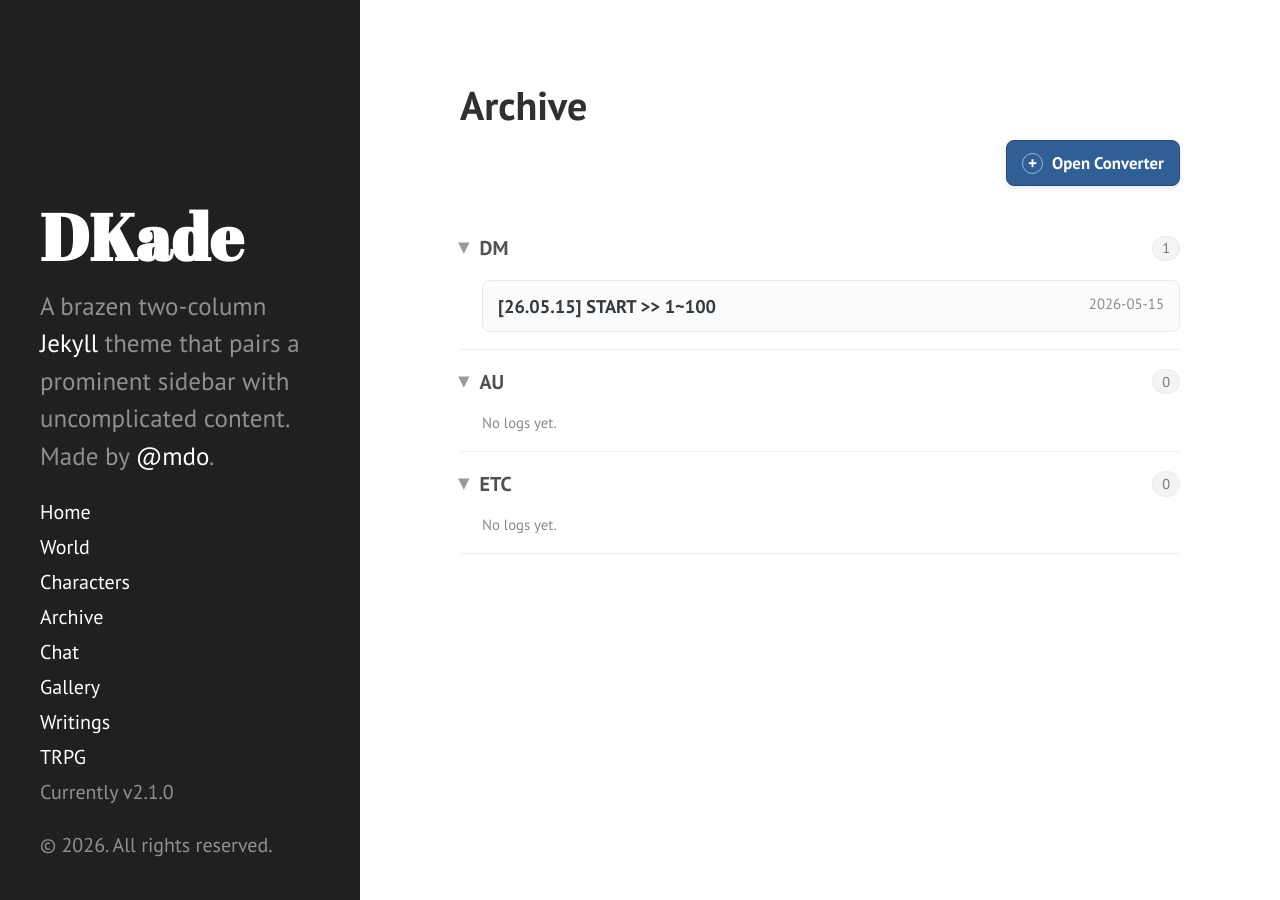
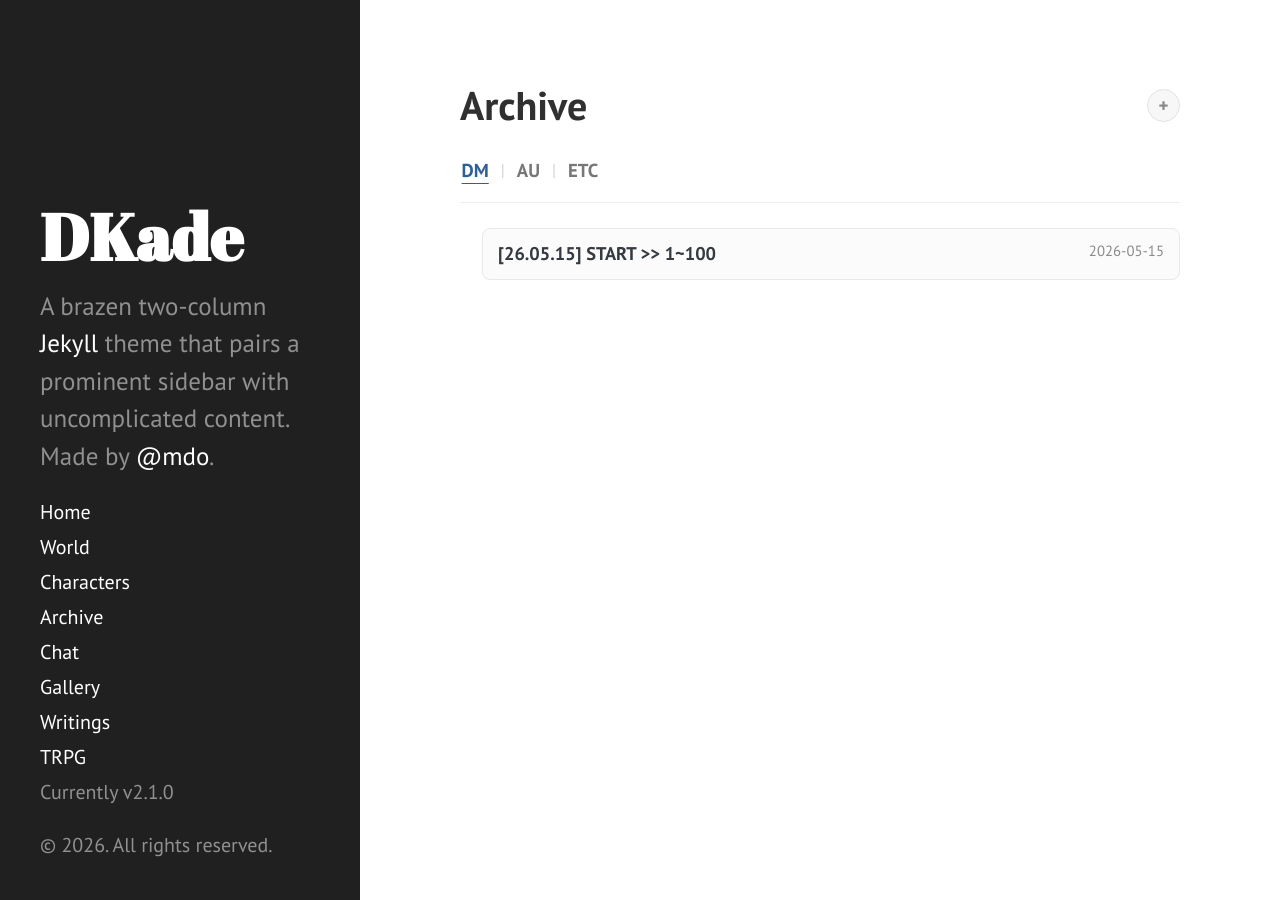
Before and after one commit to mistynocturn-design/dekade-archive, a Jekyll site: the page built from archive/index.html, in a window 1280 px wide. Built offline with Jekyll 4.4.1, drawn with Linux system fonts in a browser that asks for light colours.

Commit message:
Restyle archive category navigation

```diff
--- a/archive/index.html
+++ b/archive/index.html
@@ -3,23 +3,21 @@ layout: page
 title: Archive
 ---
 
-<div class="archive-toolbar">
-  <a class="archive-tool-button" href="{{ site.baseurl }}/tools/chatlog-converter.html" target="_blank" rel="noopener">
-    <span class="archive-tool-icon" aria-hidden="true">+</span>
-    <span>Open Converter</span>
-  </a>
+<div class="archive-page-tools">
+  <a class="archive-tool-button" href="{{ site.baseurl }}/tools/chatlog-converter.html" target="_blank" rel="noopener" aria-label="Open converter" title="Open converter">+</a>
 </div>
+
+<nav class="archive-tabs" aria-label="Archive categories">
+  {% for category in site.data.archive_categories %}
+    <button class="archive-tab{% if forloop.first %} active{% endif %}" type="button" data-archive-tab="{{ category | slugify }}">{{ category }}</button>
+    {% unless forloop.last %}<span class="archive-tab-divider" aria-hidden="true">|</span>{% endunless %}
+  {% endfor %}
+</nav>
 
 <div class="archive-tree">
   {% for category in site.data.archive_categories %}
     {% assign chats = site.chats | where: "category", category | sort: "date" | reverse %}
-    <details class="archive-category" open>
-      <summary>
-        <span class="archive-marker" aria-hidden="true">&#9654;</span>
-        <span>{{ category }}</span>
-        <span class="archive-count">{{ chats.size }}</span>
-      </summary>
-
+    <section class="archive-category-panel{% if forloop.first %} active{% endif %}" data-archive-panel="{{ category | slugify }}">
       {% if chats.size > 0 %}
         <ul class="archive-chat-list">
           {% for chat in chats %}
--- a/public/css/hyde.css
+++ b/public/css/hyde.css
@@ -249,92 +249,86 @@ a.sidebar-nav-item:focus {
   color: #8f5536;
 }
 /* Archive chat log styles */
-.archive-toolbar {
+.archive-page-tools {
   display: flex;
   justify-content: flex-end;
-  margin: .25rem 0 1.1rem;
+  margin: -2.55rem 0 1.55rem;
 }
 
 .content .archive-tool-button {
   align-items: center;
-  background: #2f5f95;
-  border: 1px solid #284f7b;
-  border-radius: 8px;
-  box-shadow: 0 2px 5px rgba(31, 47, 70, .12);
-  color: #fff;
+  background: #f7f7f7;
+  border: 1px solid #e2e2e2;
+  border-radius: 999px;
+  color: #888;
   display: inline-flex;
-  font-size: .84rem;
+  font-size: .95rem;
   font-weight: 700;
-  gap: .45rem;
+  height: 1.65rem;
+  justify-content: center;
   line-height: 1;
-  padding: .58rem .75rem;
   text-decoration: none;
-  transition: background-color .15s ease, box-shadow .15s ease, transform .15s ease;
+  transition: background-color .15s ease, border-color .15s ease, color .15s ease, transform .15s ease;
+  width: 1.65rem;
 }
 
 .content .archive-tool-button:hover,
 .content .archive-tool-button:focus {
-  background: #244d7d;
-  color: #fff;
+  background: #eef4fb;
+  border-color: #d8e2ef;
+  color: #2f5f95;
   text-decoration: none;
   transform: translateY(-1px);
-  box-shadow: 0 4px 9px rgba(31, 47, 70, .16);
 }
 
-.archive-tool-icon {
+.archive-tabs {
   align-items: center;
-  border: 1px solid rgba(255, 255, 255, .55);
-  border-radius: 999px;
-  display: inline-flex;
-  font-size: .86rem;
-  height: 1.05rem;
-  justify-content: center;
-  line-height: 1;
-  width: 1.05rem;
-}
-.archive-tree {
-  margin-top: 1.5rem;
+  border-bottom: 1px solid #eee;
+  display: flex;
+  flex-wrap: wrap;
+  gap: .28rem .52rem;
+  margin: .2rem 0 1.25rem;
+  padding-bottom: .72rem;
 }
 
-.archive-category {
-  border-bottom: 1px solid #eee;
-  padding: .85rem 0;
+.archive-tab {
+  background: transparent;
+  border: 0;
+  color: #777;
+  cursor: pointer;
+  font: inherit;
+  font-size: .94rem;
+  font-weight: 700;
+  padding: .16rem .08rem;
+  transition: color .15s ease;
 }
 
-.archive-category summary {
-  align-items: center;
-  cursor: pointer;
-  display: flex;
-  font-weight: bold;
-  gap: .45rem;
-  list-style: none;
+.archive-tab:hover,
+.archive-tab:focus,
+.archive-tab.active {
+  color: #2f5f95;
 }
 
-.archive-category summary::-webkit-details-marker {
+.archive-tab.active {
+  text-decoration: underline;
+  text-underline-offset: .28rem;
+}
+
+.archive-tab-divider {
+  color: #d2d2d2;
+  font-size: .85rem;
+}
+
+.archive-tree {
+  margin-top: 1rem;
+}
+
+.archive-category-panel {
   display: none;
 }
 
-.archive-category[open] .archive-marker {
-  transform: rotate(90deg);
-}
-
-.archive-marker {
-  color: #9a9a9a;
-  display: inline-block;
-  font-size: .68rem;
-  transition: transform .15s ease;
-}
-
-.archive-count {
-  background: #f4f4f4;
-  border: 1px solid #e9e9e9;
-  border-radius: 999px;
-  color: #777;
-  font-size: .72rem;
-  font-weight: normal;
-  line-height: 1;
-  margin-left: auto;
-  padding: .22rem .45rem;
+.archive-category-panel.active {
+  display: block;
 }
 
 .archive-chat-list {
```
Also changed, not shown: other parts of archive/index.html (+24 -1 lines).
